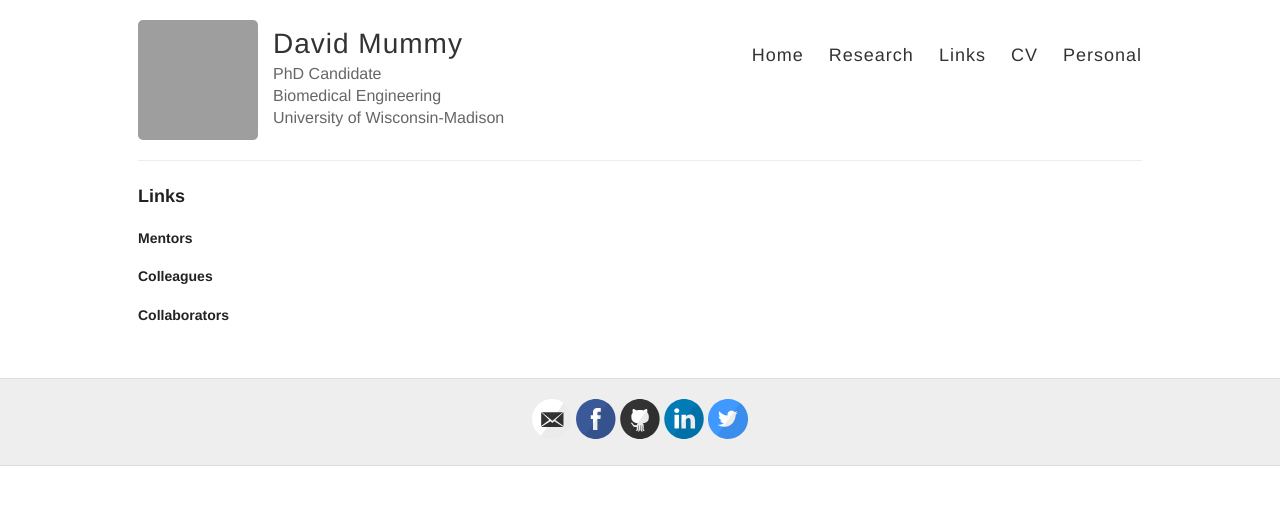
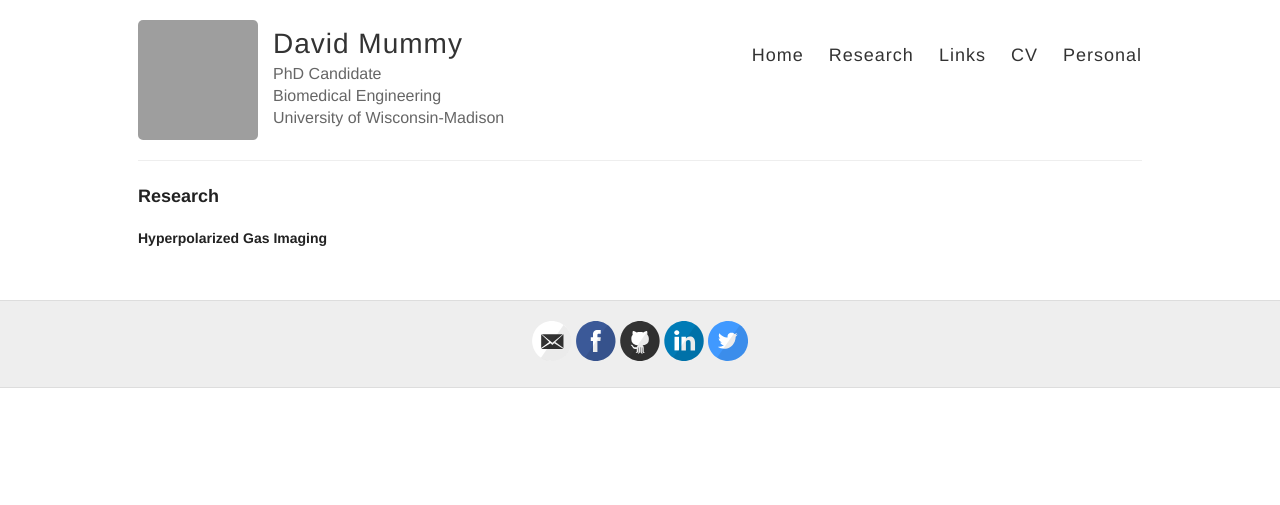
Before and after one commit to mummydg/mummydg.github.io, a Jekyll site: the page built from links.md, in a window 1280 px wide. Shown: the top 505 px of the page. Built offline with Jekyll 4.4.1, drawn with Linux system fonts in a browser that asks for light colours; grey boxes are pictures that could not be loaded.

Commit message:
adding research page

```diff
--- a/links.md
+++ b/links.md
@@ -1,11 +1,7 @@
 ---
 layout: page
-title: Links
-permalink: /links/
+title: Research
+permalink: /research/
 ---
 
-### Mentors
-
-### Colleagues
-
-### Collaborators
+### Hyperpolarized Gas Imaging
```
